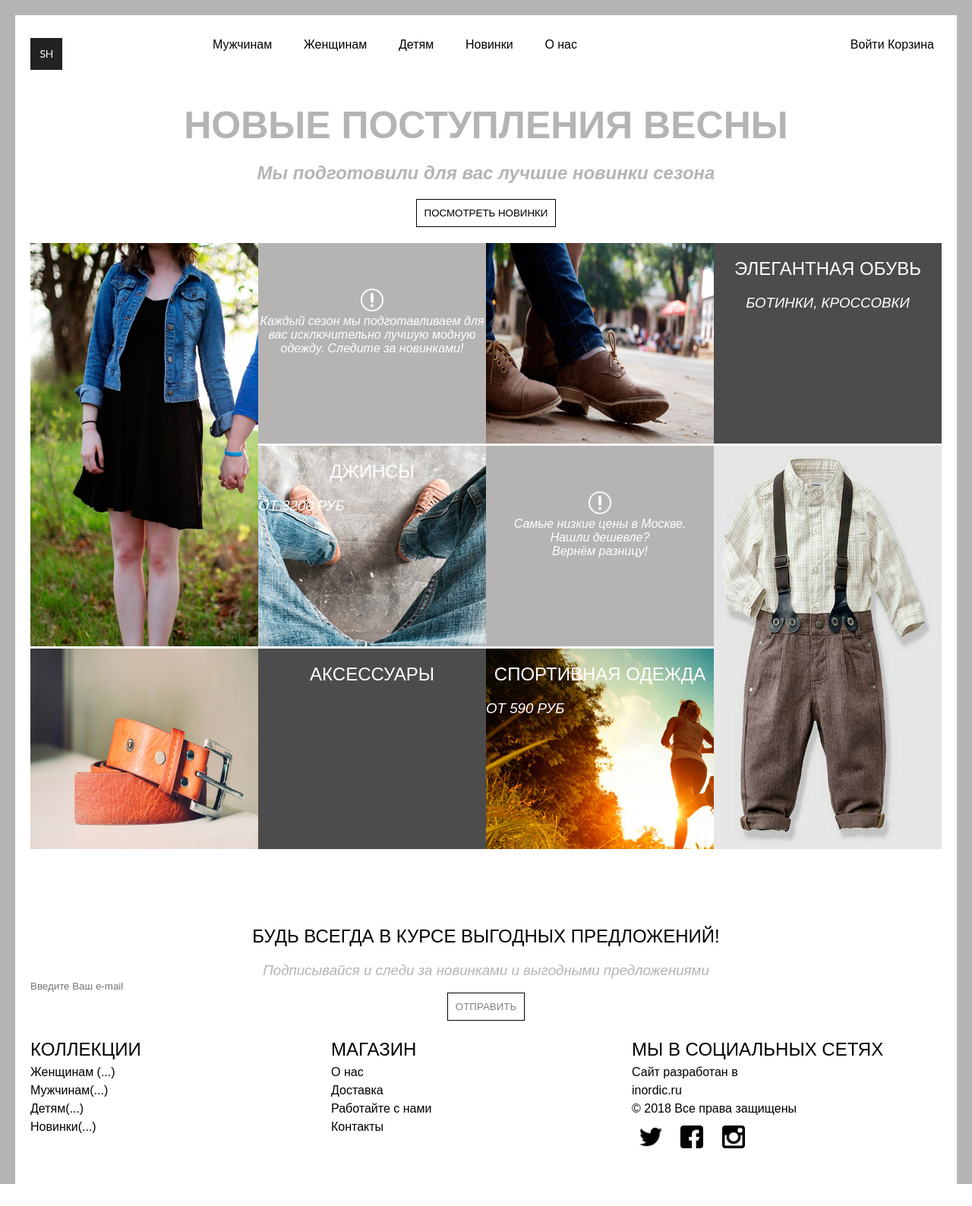
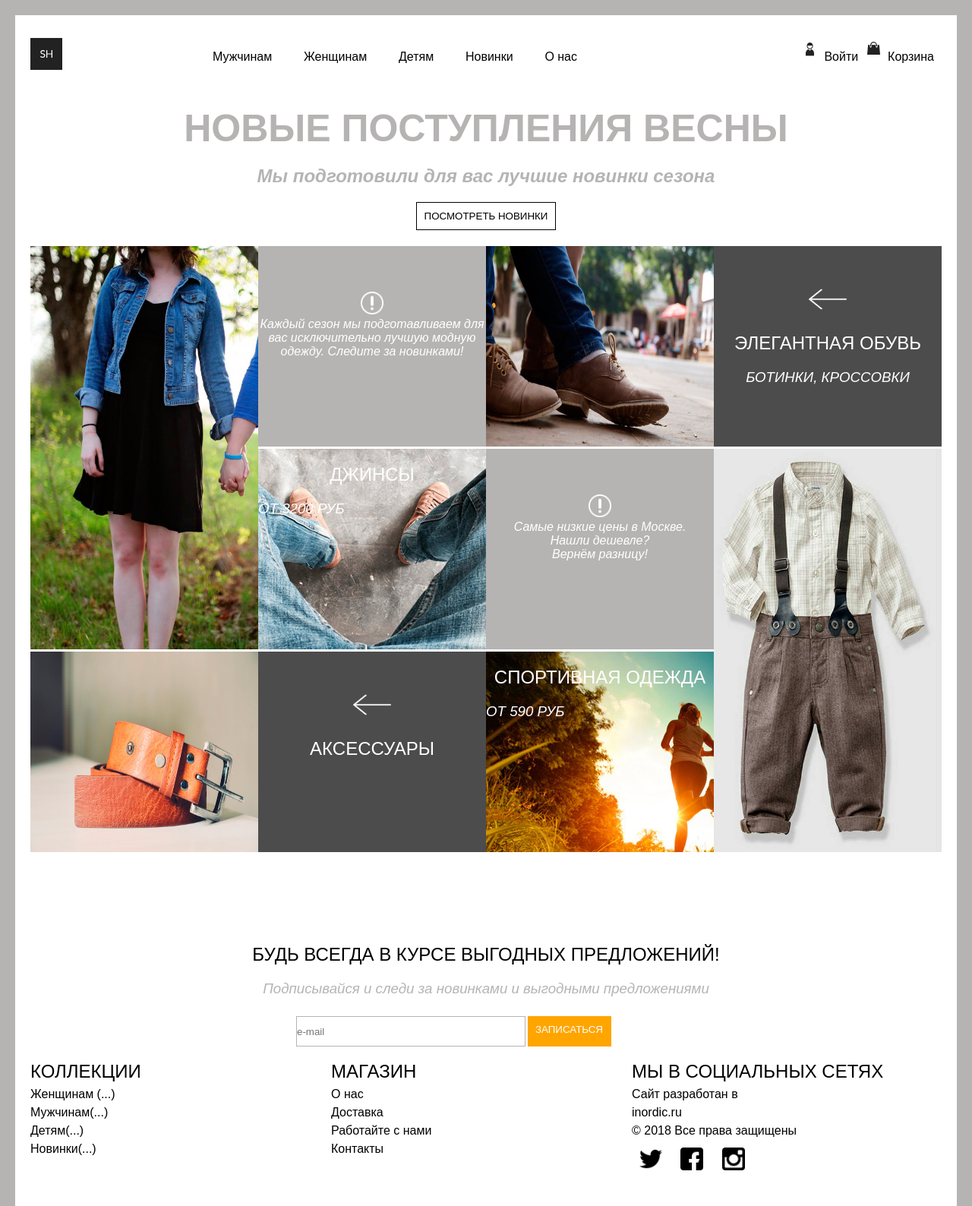
Before and after one commit to AFScoder/Web-store, a PHP site: page / in a window 1280 px wide. Shown: the whole page at 76% size. Before the commit the page ends 1559 px from the top, so only its background shows below. Run offline with PHP 8.4, Linux system fonts and the light colour scheme.

Commit message:
Сделал форму и кое-что по мелочи

```diff
--- a/header.php
+++ b/header.php
@@ -24,7 +24,13 @@
             </nav>
             <!-- вход/корзина -->
             <nav class="exitShop">
-                <a href="#">Войти</a>
-                <a href="#">Корзина</a>
+                <a href="#">
+                    <img src="images\icon\account.png" alt="">
+                    Войти
+                </a>
+                <a href="#">
+                    <img src="images\icon\bascet.png" alt="">
+                    Корзина
+                </a>
             </nav>
         </header>
--- a/index.php
+++ b/index.php
@@ -19,6 +19,7 @@
             <img src="images\3.jpg" alt="">
         </div>
         <div class="gallery-item" id="shoes">
+            <img src="images\icon\left-arrow.png" alt="">
             <h2>элегантная обувь</h2>
             <h3>ботинки, кроссовки</h3>
         </div>
@@ -41,6 +42,7 @@
             <img src="images\5.jpg" alt="">
         </div>
         <div class="gallery-item" id="shoes">
+            <img src="images\icon\left-arrow.png" alt="">
             <h2>аксессуары</h2>
         </div>
         <div class="gallery-item" id="sports">
@@ -54,8 +56,8 @@
         <h2>будь всегда в курсе выгодных предложений!</h2>
         <h3>подписывайся и следи за новинками и выгодными предложениями</h3>
         <form action="">
-            <input type="text" placeholder="Введите Ваш e-mail">
-            <button type="submit">Отправить</button>
+            <input type="text" placeholder="e-mail">
+            <button type="submit">записаться</button>
         </form>
     </div>
 </main>
--- a/style.css
+++ b/style.css
@@ -27,6 +27,7 @@ body a {
   display: -ms-flexbox;
   display: flex;
   width: 100%;
+  height: 50px;
   position: relative;
   z-index: 99999;
   margin: 10px 0;
@@ -37,6 +38,7 @@ body a {
   position: absolute;
   width: 40%;
   left: 20%;
+  line-height: 50px;
   -webkit-box-pack: justify;
       -ms-flex-pack: justify;
           justify-content: space-between;
@@ -54,6 +56,14 @@ body a {
   width: 40%;
   right: 10px;
   text-align: right;
+}
+
+.wrapper header nav.exitShop a {
+  line-height: 50px;
+}
+
+.wrapper header nav.exitShop a:hover {
+  color: blue;
 }
 
 .wrapper header::after {
@@ -99,28 +109,6 @@ body a {
 
 .wrapper main button a:hover {
   color: blue;
-}
-
-.wrapper main button:hover {
-  background: #b6b3b3;
-}
-
-.wrapper main .test {
-  display: -webkit-box;
-  display: -ms-flexbox;
-  display: flex;
-  -ms-flex-wrap: wrap;
-      flex-wrap: wrap;
-  border: 1px solid black;
-  height: 800px;
-  margin: 20px 0;
-}
-
-.wrapper main .test .test-item {
-  height: 100px;
-  min-width: 25%;
-  -webkit-box-sizing: border-box;
-          box-sizing: border-box;
 }
 
 .wrapper main .gallery {
@@ -187,6 +175,12 @@ body a {
   text-align: center;
 }
 
+.wrapper main .gallery #shoes img {
+  margin-top: 50px;
+  width: 50px;
+  height: 40px;
+}
+
 .wrapper main .gallery #jeans {
   background: url("/pseudoname/web-store/images/2.jpg");
 }
@@ -197,6 +191,8 @@ body a {
 
 .wrapper main .subscribe {
   margin-top: 100px;
+  -ms-flex-line-pack: center;
+      align-content: center;
 }
 
 .wrapper main .subscribe h2 {
@@ -215,6 +211,37 @@ body a {
 
 .wrapper main .subscribe h3:first-letter {
   text-transform: uppercase;
+}
+
+.wrapper main .subscribe form {
+  position: relative;
+  width: 100%;
+  height: 40px;
+  margin-top: 20px;
+}
+
+.wrapper main .subscribe form input {
+  position: absolute;
+  width: 300px;
+  height: 38px;
+  border: 1px solid #b6b3b3;
+  top: 5px;
+  left: 350px;
+}
+
+.wrapper main .subscribe form button {
+  position: absolute;
+  width: 110px;
+  height: 40px;
+  right: -220px;
+  top: 5px;
+  background-color: orange;
+  color: white;
+  border: none;
+}
+
+.wrapper main .subscribe form button:hover {
+  color: blue;
 }
 
 .wrapper footer .footer-container {
@@ -265,8 +292,4 @@ body a {
   margin: 10px;
   text-decoration: none;
 }
-
-.wrapper footer .footer-container .footer-container-item .footer-container-item-icons a:hover {
-  border: 2px solid white;
-}
 /*# sourceMappingURL=style.css.map */
--- a/style.scss
+++ b/style.scss
@@ -4,6 +4,7 @@ $color2: black;
 $color3: blue;
 $color4: rgb(182, 179, 179);
 $color5: rgb(77, 76, 76);
+$color6: orange;
 
 // стили
 *{
@@ -31,14 +32,17 @@ body {
     header {
         display: flex;
         width:100%;
+        height: 50px;
         position: relative;
         z-index: 99999;
         margin: 10px 0;
         margin-bottom: 40px;
+
         nav.categories{
             position: absolute;
             width: 40%;
             left: 20%;
+            line-height: 50px;
             justify-content: space-between;
             display: flex;
             a:hover {
@@ -50,10 +54,15 @@ body {
             width: 40%;
             right: 10px;
             text-align: right;
+            a {
+                line-height: 50px;
+            }
+            a:hover {
+                color: $color3;
+            }
         };
 
     }
-
     header::after{
         width: 80%;
         height: 2px;
@@ -93,27 +102,7 @@ body {
                 color: $color3;
             }
         }
-        button:hover {
-            background: $color4;
-        }
-
-        .test {
-            // position: relative;
-            display: flex;
-            flex-wrap: wrap;
-            border: 1px solid black;
-            height: 800px;
-            margin: 20px 0;
-            // overflow: hidden;
-            .test-item {
-                // position: absolute;
-                height: 100px;
-                min-width: 25%;
-                box-sizing: border-box;
-            }
-        }
         .gallery {
-            // border: 1px solid black;
             width: 100%;
             height: 800px;
             margin-top: 20px;
@@ -122,7 +111,6 @@ body {
             display: flex;
             align-content: space-around;
             .gallery-item {
-                // position: absolute;
                 width: 25%;
                 height: 33%;
                 img {
@@ -162,6 +150,11 @@ body {
             #shoes {
                 background-color: $color5;
                 text-align: center;
+                img {
+                    margin-top: 50px;
+                    width: 50px;
+                    height: 40px;
+                }
             }
             #jeans {
                 background: url("/pseudoname/web-store/images/2.jpg");
@@ -172,6 +165,7 @@ body {
         }
         .subscribe {
             margin-top: 100px;
+            align-content: center;
             h2 {
                 text-transform: uppercase;
                 font-weight: 500;
@@ -188,7 +182,31 @@ body {
                 text-transform: uppercase;
             }
             form {
-
+                position: relative;
+                width: 100%;
+                height: 40px;
+                margin-top: 20px;
+                input {
+                    position: absolute;
+                    width: 300px;
+                    height: 38px;
+                    border: 1px solid $color4;
+                    top: 5px;
+                    left: 350px;
+                }
+                button {
+                    position: absolute;
+                    width: 110px;
+                    height: 40px;
+                    right: -220px;
+                    top: 5px;
+                    background-color: $color6;
+                    color: $color1;
+                    border: none;
+                }
+                button:hover {
+                    color: $color3;
+                }
             }
         }
     }
@@ -200,7 +218,6 @@ body {
             margin: 20px 0;
             .footer-container-item {
                 width: 33%;
-                // border: 2px solid $color2;
                 text-align: left;
                 line-height: 1.5;
                 a{
@@ -231,9 +248,6 @@ body {
                         margin: 10px;
                         text-decoration: none;
                     }
-                    a:hover {
-                        border: 2px solid $color1;
-                    }
                 }
             }
         }
```
Also changed, not shown: images/icon/left-arrow.png (added), 1 other file.
